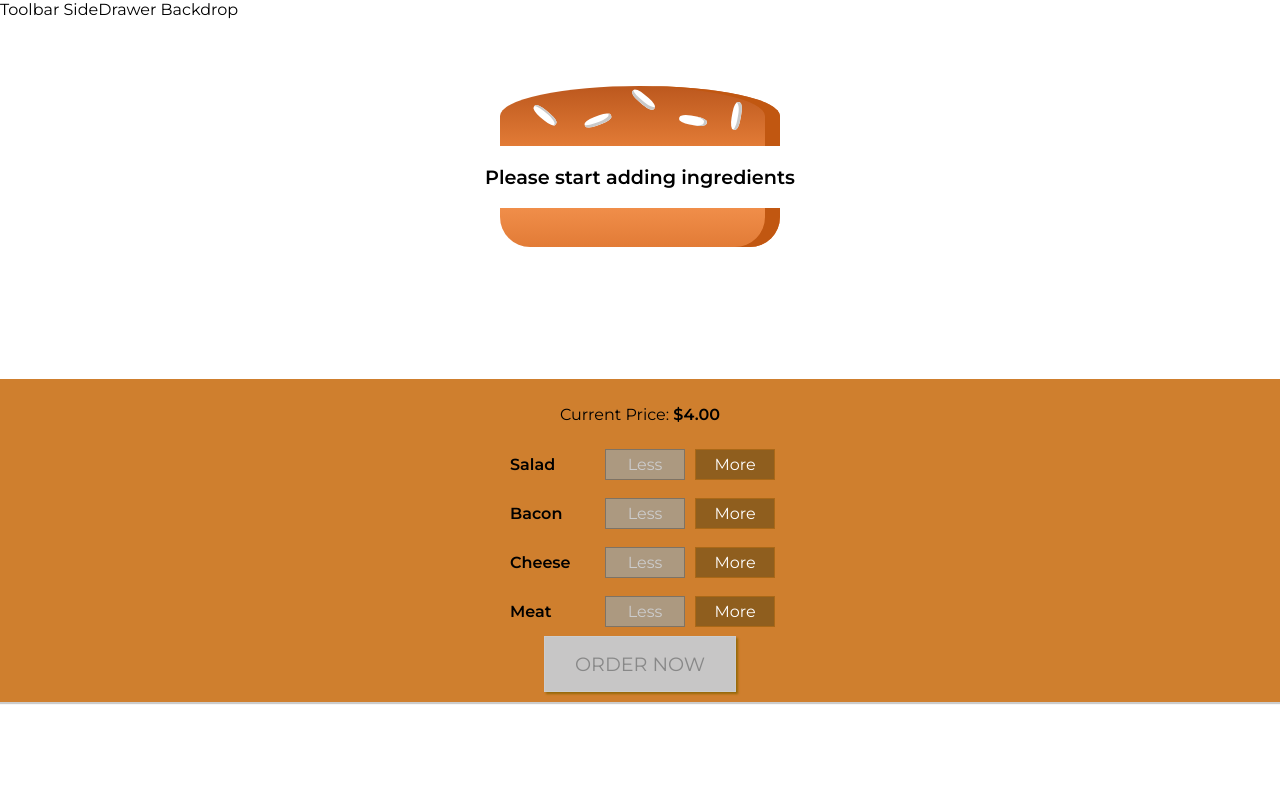
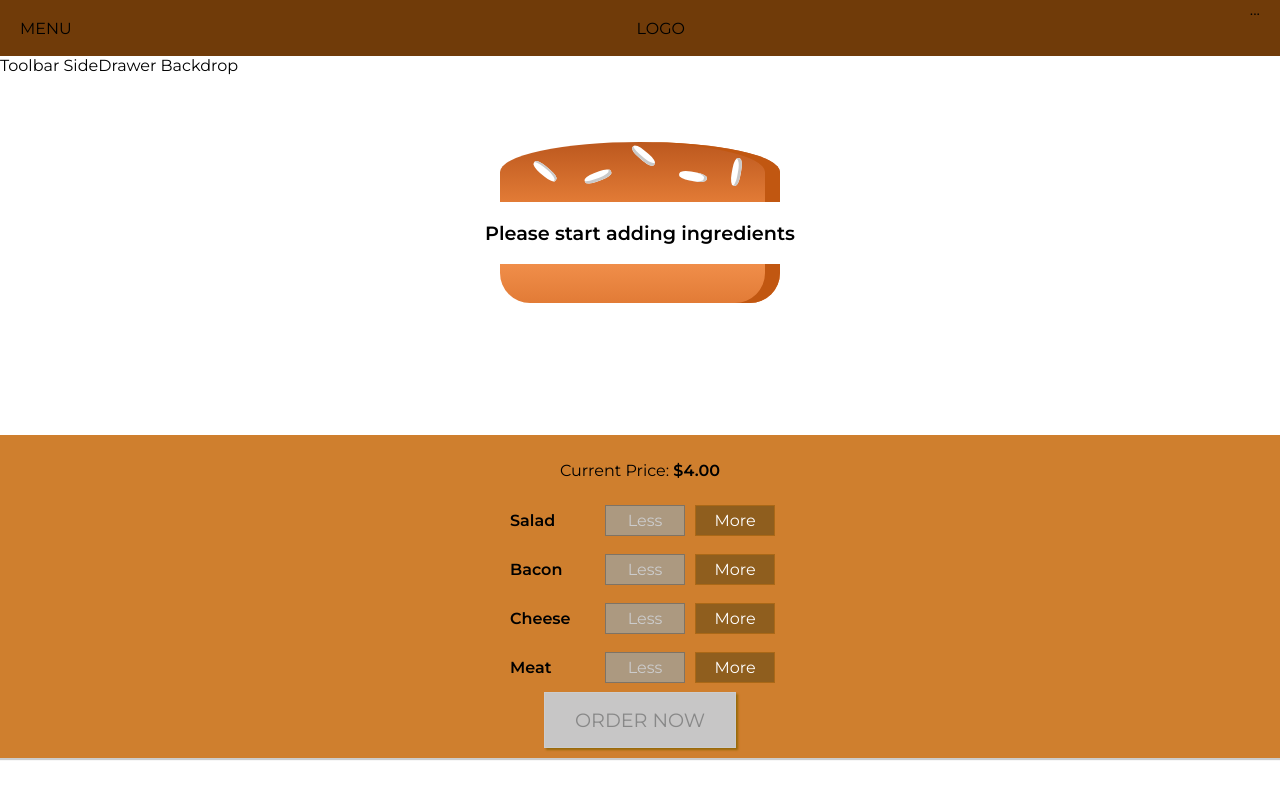
Before and after one commit to itsadamlove/react-burger-builder, a React (Create React App) app: page / in a window 1280 px wide. Built offline with nearby package versions, Linux system fonts and the light colour scheme.

Commit message:
Create default toolbar component

```diff
--- a/src/components/Layout/Layout.js
+++ b/src/components/Layout/Layout.js
@@ -1,17 +1,15 @@
 import React from 'react';
-import Aux from '../../hoc/Aux'
-import styles from './Layout.module.scss'
+import Aux from '../../hoc/Aux';
+import styles from './Layout.module.scss';
+import Toolbar from '../Navigation/Toolbar/Toolbar';
 
-const layout = ({children}) => (
+const layout = ({ children }) => (
   <Aux>
     <div>
-      Toolbar
-      SideDrawer
-      Backdrop
+      <Toolbar />
+      Toolbar SideDrawer Backdrop
     </div>
-    <main className={styles.Layout__content}>
-      {children}
-    </main>
+    <main className={styles.Layout__content}>{children}</main>
   </Aux>
 );
 
--- /dev/null
+++ b/src/components/Navigation/Toolbar/Toolbar.js
@@ -0,0 +1,12 @@
+import React from 'react';
+import styles from './Toolbar.module.scss';
+
+const toolbar = () => (
+  <header className={styles.Toolbar}>
+    <div>MENU</div>
+    <div>LOGO</div>
+    <nav>...</nav>
+  </header>
+);
+
+export default toolbar;
--- /dev/null
+++ b/src/components/Navigation/Toolbar/Toolbar.module.scss
@@ -0,0 +1,17 @@
+.Toolbar {
+  height: 56px;
+  width: 100%;
+  top: 0;
+  left: 0;
+  background-color: #703B09;
+  display: flex;
+  justify-content: space-between;
+  align-items: center;
+  padding: 0 20px;
+  box-sizing: border-box;
+  z-index: 90;
+
+  nav {
+    height: 100%;
+  }
+}
```
